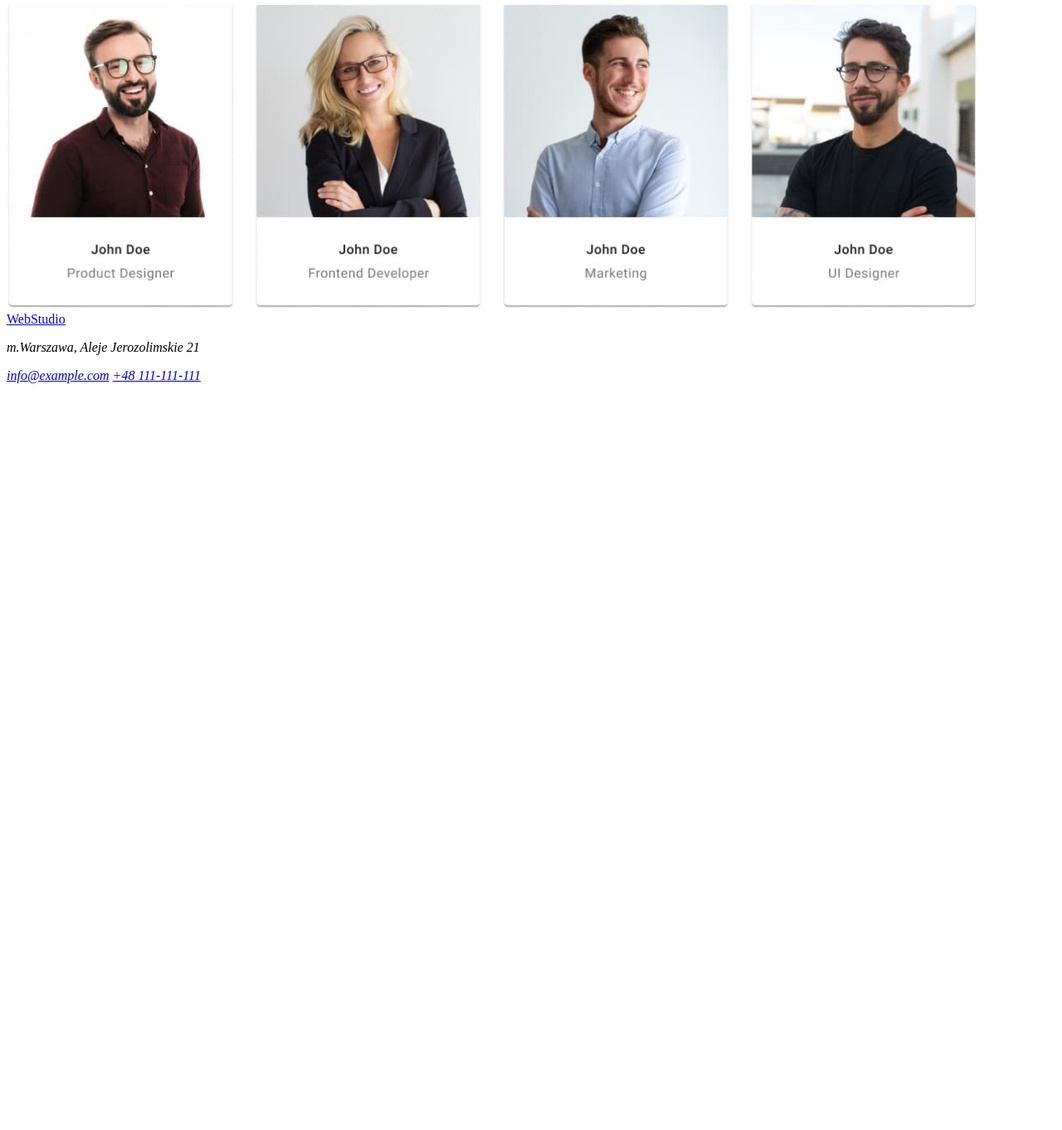
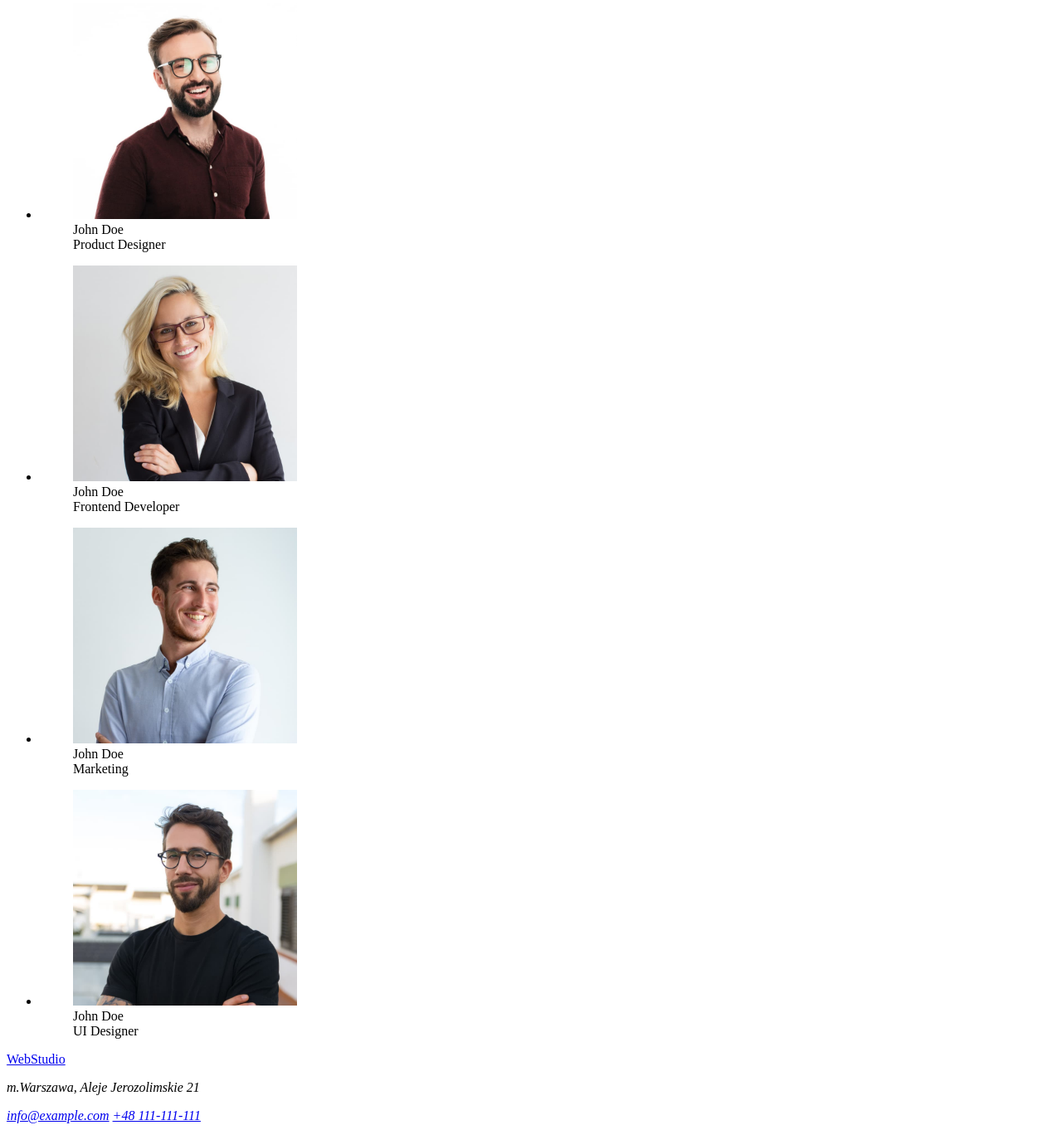
Before and after one commit to MateuszRatusznik/goit-markup-hw-01, a plain HTML site: page index.html in a window 1280 px wide. Shown: the part 1183-2545 px from the top of the page at 83% size. Before the commit the page ends 1653 px from the top, so only its background shows below. Drawn offline with Linux system fonts and the light colour scheme.

Commit message:
Poprawione2

```diff
--- a/index.html
+++ b/index.html
@@ -1,4 +1,4 @@
-<!DOCTYPE HTML>
+<!DOCTYPE html>
 <html lang="pl">
   <head>
     <meta charset="utf-8" />
@@ -22,40 +22,98 @@
     <main>
       <div>
         <h1>EFEKTYWNE ROZWIĄZANIA DLA WASZEGO BIZNESU</h1>
-        <input type="button" value="Zamów usługę">
+        <input type="button" value="Zamów usługę" />
       </div>
       <div>
         <ul>
           <li>
             <h3>LOREM IPSUM</h3>
-                Lorem ipsum dolor sit amet, consectetur adipiscing elit. Nam vel arcu sem. Sed non sodales dui. Interdum et malesuada
+            Lorem ipsum dolor sit amet, consectetur adipiscing elit. Nam vel
+            arcu sem. Sed non sodales dui. Interdum et malesuada
           </li>
 
           <li>
             <h3>LOREM IPSUM</h3>
-                Lorem ipsum dolor sit amet, consectetur adipiscing elit. Nam vel arcu sem. Sed non sodales dui. Interdum et malesuada
+            Lorem ipsum dolor sit amet, consectetur adipiscing elit. Nam vel
+            arcu sem. Sed non sodales dui. Interdum et malesuada
           </li>
           <li>
             <h3>LOREM IPSUM</h3>
-                Lorem ipsum dolor sit amet, consectetur adipiscing elit. Nam vel arcu sem. Sed non sodales dui. Interdum et malesuada
+            Lorem ipsum dolor sit amet, consectetur adipiscing elit. Nam vel
+            arcu sem. Sed non sodales dui. Interdum et malesuada
           </li>
           <li>
             <h3>LOREM IPSUM</h3>
-                Lorem ipsum dolor sit amet, consectetur adipiscing elit. Nam vel arcu sem. Sed non sodales dui. Interdum et malesuada
+            Lorem ipsum dolor sit amet, consectetur adipiscing elit. Nam vel
+            arcu sem. Sed non sodales dui. Interdum et malesuada
           </li>
         </ul>
       </div>
 
       <div>
         <ul>
-            <li><img src="./images/box1.jpg" alt="osoba pracująca przy komputerze" width="370" height="294"/></li>
-            <li><img src="./images/box2.jpg" alt="osoba sprawdzająca telefon przy komputerze" width="370" height="294"/></li>
-            <li><img src="./images/box3.jpg" alt="osoba sprawdzająca gamę kolorów na tablecie" width="370" height="294"/></li>
+          <li>
+            <img
+              src="./images/box1.jpg"
+              alt="osoba pracująca przy komputerze"
+              width="370"
+              height="294"
+            />
+          </li>
+          <li>
+            <img
+              src="./images/box2.jpg"
+              alt="osoba sprawdzająca telefon przy komputerze"
+              width="370"
+              height="294"
+            />
+          </li>
+          <li>
+            <img
+              src="./images/box3.jpg"
+              alt="osoba sprawdzająca gamę kolorów na tablecie"
+              width="370"
+              height="294"
+            />
+          </li>
         </ul>
       </div>
 
       <div>
-        <img src="./images/team.jpg" alt="Nasz zespół" width="1170" height="368"/>
+          <ul>
+              <li>
+        <figure>
+            <img src="./images/img1.jpg" width="270" height="260" alt="product designer" />
+            <figcaption>
+              John Doe</br>Product Designer
+            </figcaption>
+          </figure>
+        </li>
+        <li>
+          <figure>
+            <img src="./images/img.jpg" width="270" height="260" alt="frontend developer" />
+            <figcaption>
+              John Doe</br>Frontend Developer
+            </figcaption>
+          </figure>
+        </li>
+        <li>
+          <figure>
+            <img src="./images/img2.jpg" width="270" height="260" alt="Marketing" />
+            <figcaption>
+              John Doe</br>Marketing
+            </figcaption>
+          </figure>
+        </li>
+        <li>
+          <figure>
+            <img src="./images/img3.jpg" width="270" height="260" alt="UI Designer" />
+            <figcaption>
+              John Doe</br>UI Designer
+            </figcaption>
+          </figure>
+        </li>
+        </ul>
       </div>
     </main>
 
@@ -67,6 +125,5 @@
         <a href="tel:+48111111111">+48 111-111-111</a>
       </address>
     </footer>
-
   </body>
 </html>
```
Also changed, not shown: images/img.jpg (added), images/img1.jpg (added), images/img2.jpg (added), images/img3.jpg (added), images/team card 1.jpg (added), images/team card 2.jpg (added), images/team card 4.jpg (added), 1 other file. Lines whose indentation alone changed are shown as unchanged.
